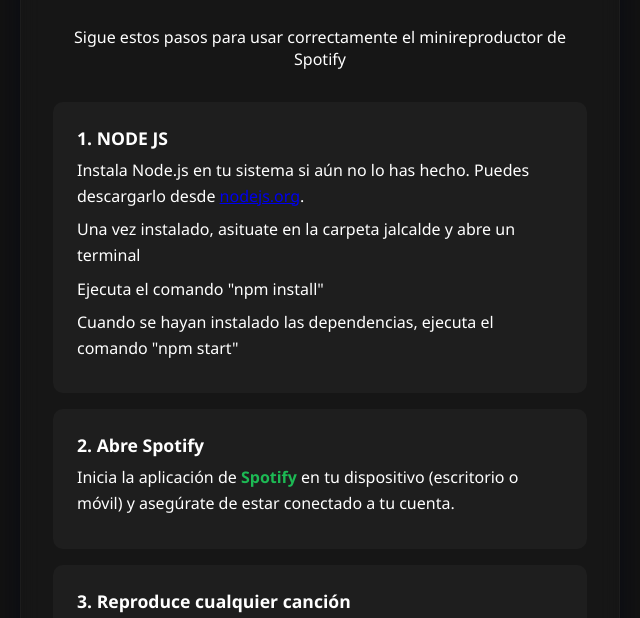
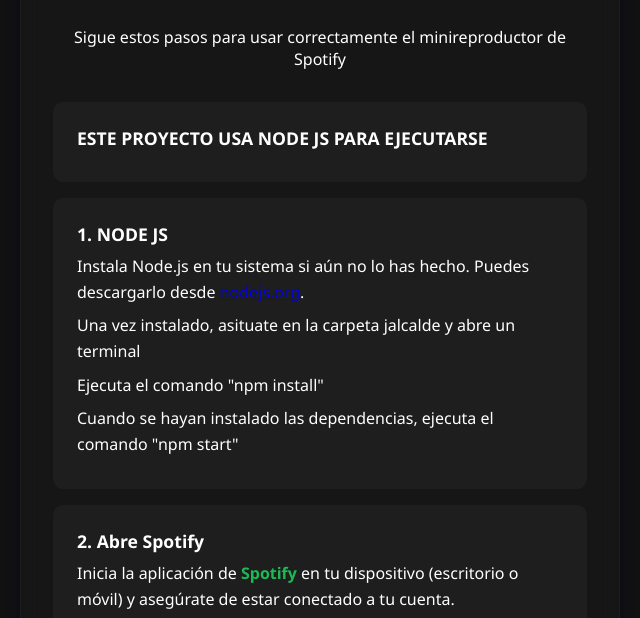
Before and after one commit to rafaelaznar/astassia, a website: page jalcalde/index.html in a window 1280 px wide. Shown: the part 164-782 px from the top of the page, without its empty margins (320-960 px from the left). Drawn offline with Linux system fonts and the light colour scheme.

Commit message:
docs: Remove outdated README files and add Node.js usage instructions to index.html

```diff
--- a/jalcalde/index.html
+++ b/jalcalde/index.html
@@ -116,6 +116,10 @@
         Sigue estos pasos para usar correctamente el minireproductor de Spotify
       </p>
 
+            <div class="step">
+        <h3>ESTE PROYECTO USA NODE JS PARA EJECUTARSE</h3>
+      </div>
+
       <div class="step">
         <h3>1. NODE JS</h3>
         <p>Instala Node.js en tu sistema si aún no lo has hecho. Puedes descargarlo desde <a href="https://nodejs.org/" target="_blank">nodejs.org</a>.</p>
```
Also changed, not shown: ealcalde/README.md (deleted), jalcalde/README.md (deleted).
